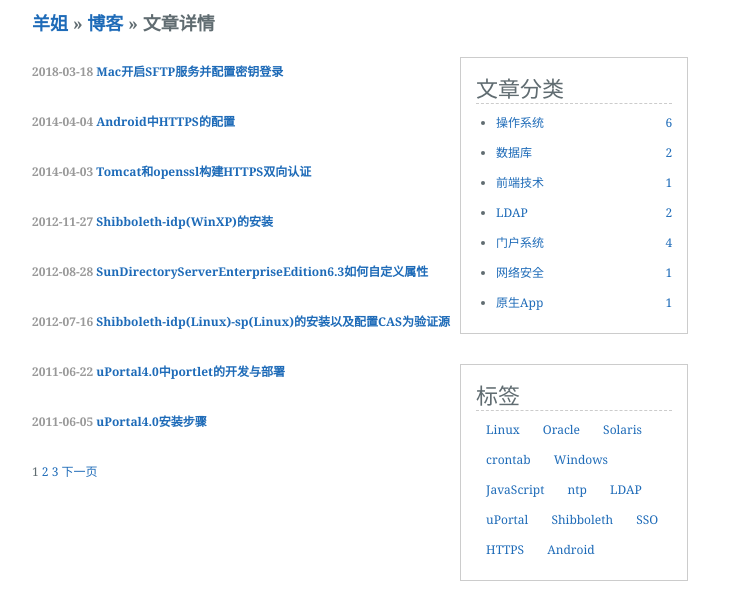
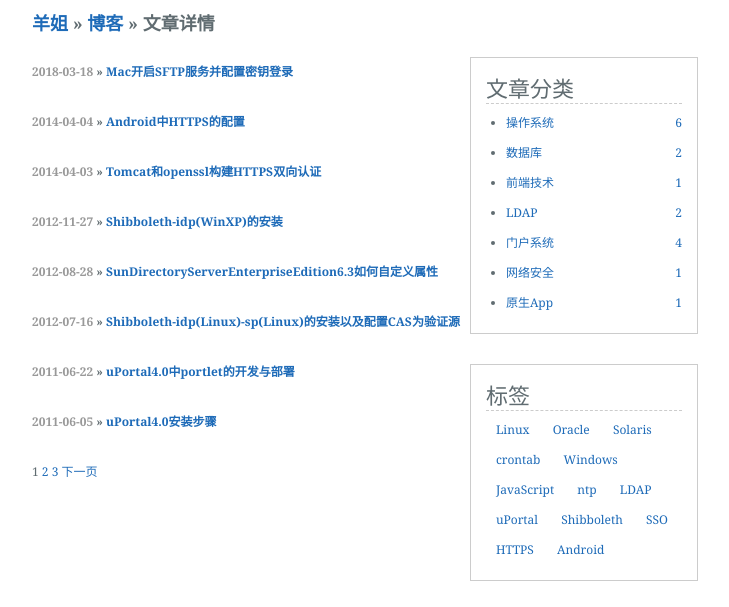
Before and after one commit to betteryangjie/betteryangjie.github.io, a Jekyll site: the page built from blog/index.html, in a window 1280 px wide, cut to the strip 0-607 px from the top of the page. Shown: the whole strip, without its empty margins (228-957 px from the left). Built offline with Jekyll 4.4.1, drawn with Linux system fonts in a browser that asks for light colours; Markdown is read by kramdown in place of the engine named in the settings; the list of posts is cut into pages by our own code; comment, search, counter and statistics services are not loaded.

Commit message:
Update index.html

```diff
--- a/blog/index.html
+++ b/blog/index.html
@@ -8,6 +8,7 @@ title: yangjie的Blog
     <li>
         <div class="title">
             <span class="date">{{ post.date | date: "%Y-%m-%d" }}</span>
+            <span class="right-arrow">»</span>
             <a href="{{ site.baseurl }}{{ post.url }}">{{ post.title }}</a>
         </div>
         <span>
```
